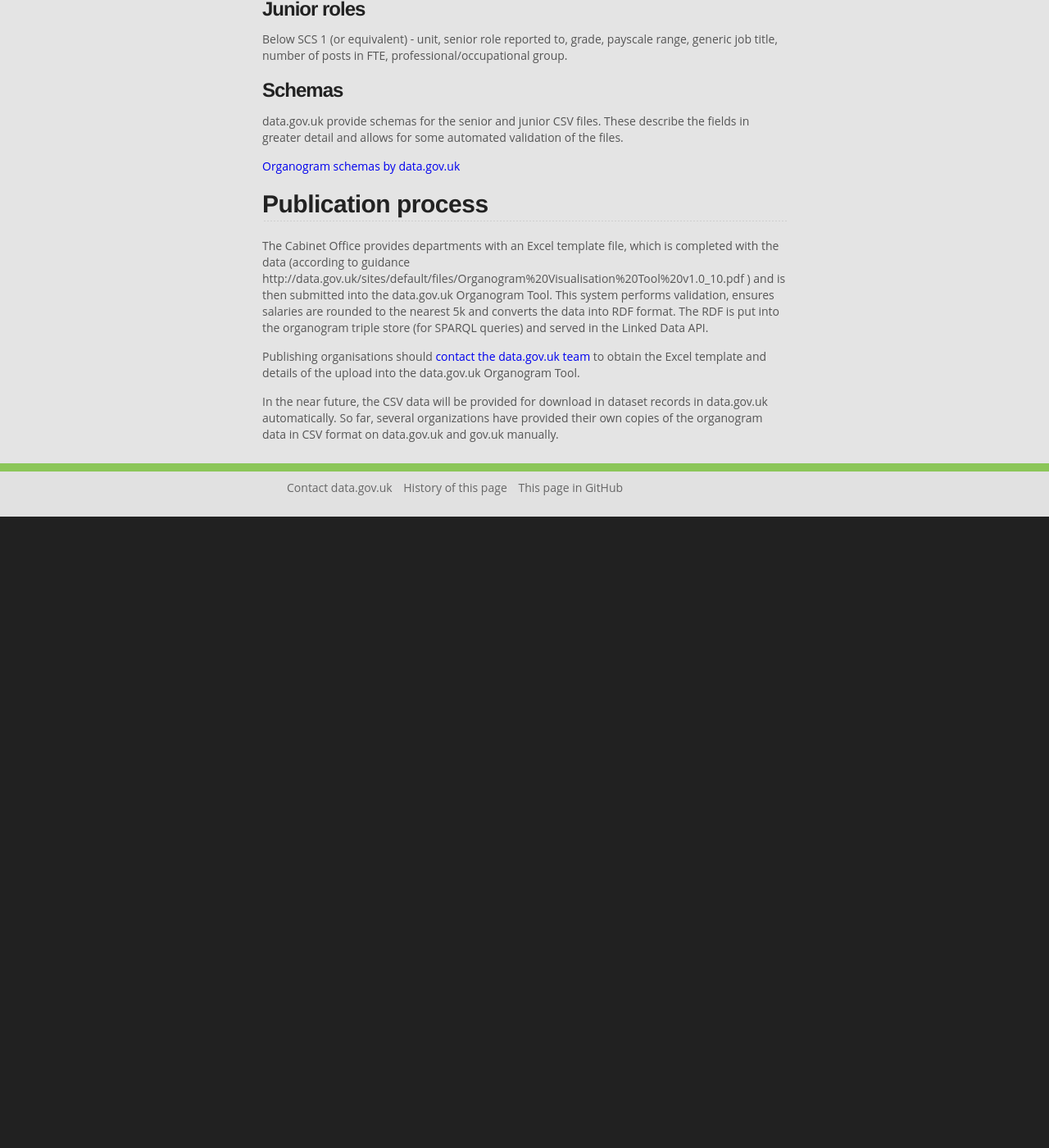
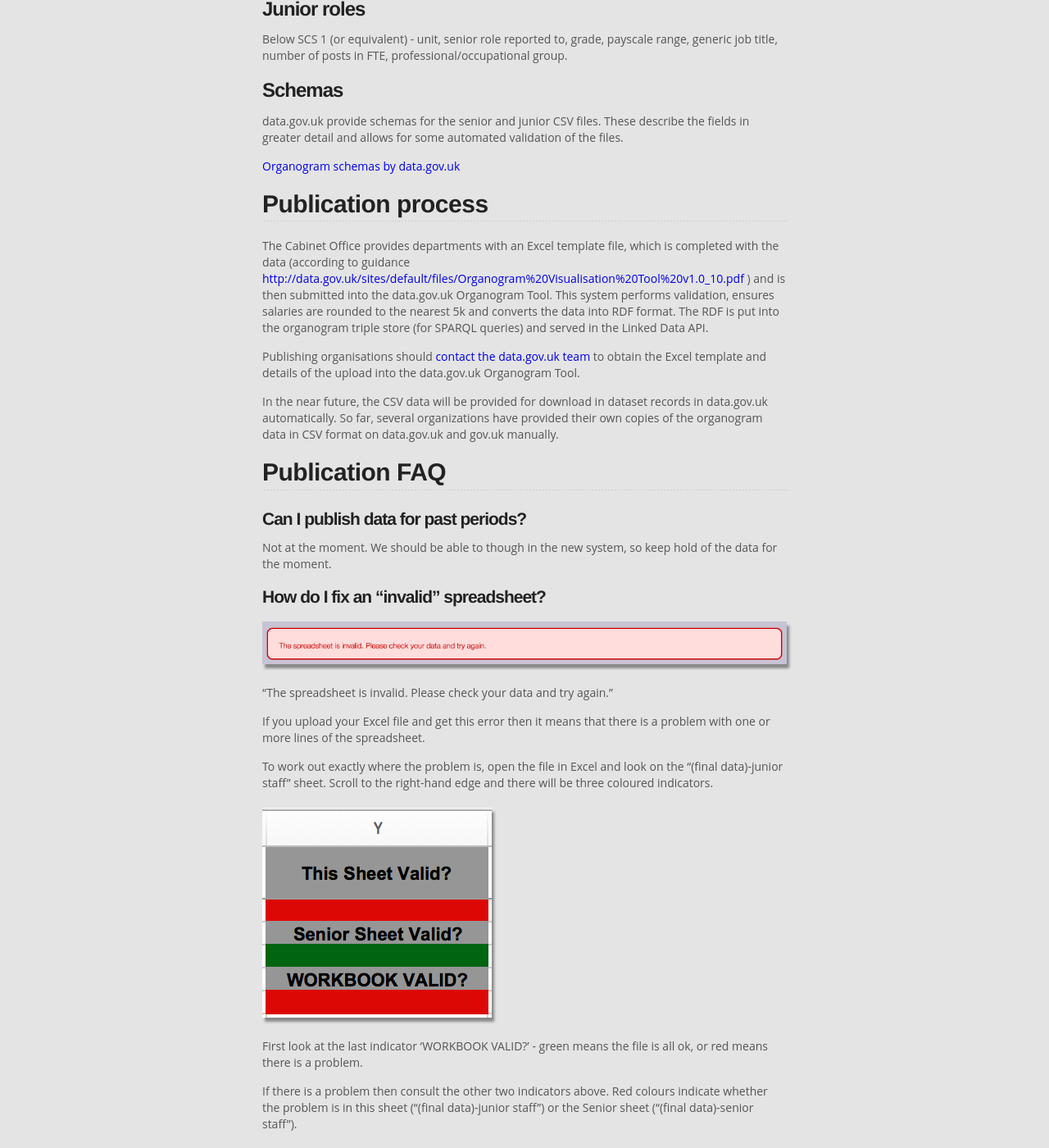
Before and after one commit to datagovuk/guidance, a Jekyll site: the page built from organogram-data.md, in a window 1280 px wide and 1400 px high, scrolled down 1431 px. Shown: the whole window at 82% size. Built offline with Jekyll 4.4.1, drawn with Linux system fonts in a browser that asks for light colours; before the commit the page ends 2061 px from its top, so only the background shows below that; some of the changed text lies outside the part shown.

Commit message:
Add organogram faq

```diff
--- a/organogram-data.md
+++ b/organogram-data.md
@@ -57,8 +57,61 @@
 
 ## Publication process
 
-The Cabinet Office provides departments with an Excel template file, which is completed with the data (according to guidance http://data.gov.uk/sites/default/files/Organogram%20Visualisation%20Tool%20v1.0_10.pdf ) and is then submitted into the data.gov.uk Organogram Tool. This system performs validation, ensures salaries are rounded to the nearest 5k and converts the data into RDF format. The RDF is put into the organogram triple store (for SPARQL queries) and served in the Linked Data API.
+The Cabinet Office provides departments with an Excel template file, which is completed with the data (according to guidance <http://data.gov.uk/sites/default/files/Organogram%20Visualisation%20Tool%20v1.0_10.pdf> ) and is then submitted into the data.gov.uk Organogram Tool. This system performs validation, ensures salaries are rounded to the nearest 5k and converts the data into RDF format. The RDF is put into the organogram triple store (for SPARQL queries) and served in the Linked Data API.
 
 Publishing organisations should [contact the data.gov.uk team](http://data.gov.uk/contact) to obtain the Excel template and details of the upload into the data.gov.uk Organogram Tool.
 
 In the near future, the CSV data will be provided for download in dataset records in data.gov.uk automatically. So far, several organizations have provided their own copies of the organogram data in CSV format on data.gov.uk and gov.uk manually.
+
+## Publication FAQ
+
+#### Can I publish data for past periods?
+
+Not at the moment. We should be able to though in the new system, so keep hold of the data for the moment.
+
+#### How do I fix an "invalid" spreadsheet?
+
+![invalid spreadsheet error message during upload](images/organogram_upload_invalid.png)
+
+"The spreadsheet is invalid. Please check your data and try again."
+
+If you upload your Excel file and get this error then it means that there is a problem with one or more lines of the spreadsheet.
+
+To work out exactly where the problem is, open the file in Excel and look on the "(final data)-junior staff" sheet. Scroll to the right-hand edge and there will be three coloured indicators.
+
+![spreadsheet validity indicator - workbook](images/organogram_spreadsheet_workbook_invalid.png)
+
+First look at the last indicator 'WORKBOOK VALID?' - green means the file is all ok, or red means there is a problem.
+
+If there is a problem then consult the other two indicators above. Red colours indicate whether the problem is in this sheet ("(final data)-junior staff") or the Senior sheet ("(final data)-senior staff").
+
+For each sheet which has the problem, check the end of each row, where the column is titled "Valid?". Search for the row with the red colour and fix the problem in that row.
+
+![spreadsheet validity indicator - row](images/organogram_spreadsheet_invalid.png)
+
+Some versions of the spreadsheet help you further by highlighting red the cell with the problem. And some versions have an extra column called "Invalid cell (Excel 2011+)" which tells you the column with the problem, but it only works in Excel 2011 and later.
+
+Once all problems are resolved and the 'WORKBOOK VALID?' indicator has gone green and you still get an error when you try to upload it, then [contact us](http://data.gov.uk/contact), supplying the file in question.
+
+
+#### Why hasn't our organogram appeared?
+
+Here is a check-list for when you've uploaded organogram data and don't see it appear at <http://data.gov.uk/organogram/>.
+
+* Check you are looking at the right Department/Public body.
+
+  ![organogram department/public body selector](images/organogram_department_selector.png)
+
+  To be sure, select it again using the first box pictured - "Departments". The name of the department/public body should appear in the second box/button.
+
+* Check you are looking at the right "Version" (date) in the viewer.
+
+  ![organogram version slider](images/organogram_version.png)
+
+* Check that you changed the state to "Published" (via "Signed off") in the "Preview" screen.
+
+  ![organogram published state](images/organogram_published_state.png)
+
+* Ensure that you waited until at least the next day since you changed the state to "Published" (it is done during the night).
+
+If you are still not seeing it, then [contact us](http://data.gov.uk/contact).
```
Also changed, not shown: images/organogram_department_selector.png (added), images/organogram_published_state.png (added), images/organogram_spreadsheet_invalid.png (added), images/organogram_spreadsheet_workbook_invalid.png (added), images/organogram_upload_invalid.png (added), images/organogram_upload_page.png (added), images/organogram_version.png (added).
